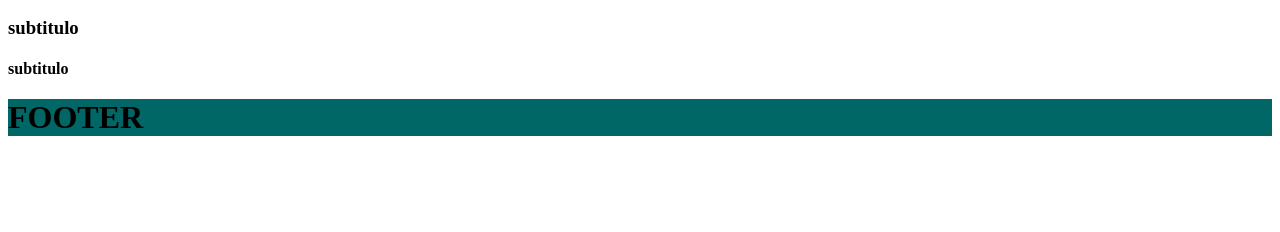
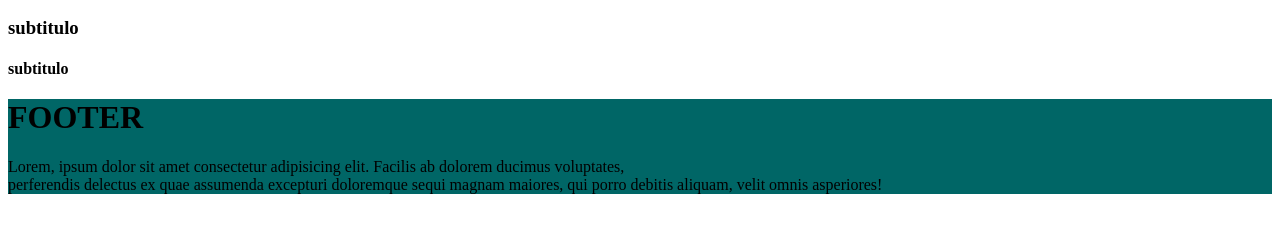
Before and after one commit to AgustinSanchez29/example, a plain HTML site: page index.html in a window 1280 px wide. Shown: the part 210-442 px from the top of the page. Drawn offline with Linux system fonts and the light colour scheme.

Commit message:
se agrego parrafo al footer

```diff
--- a/index.html
+++ b/index.html
@@ -30,6 +30,9 @@
     <h4>subtitulo</h4>
 <footer>
     <h1>FOOTER</h1>
+    <p>Lorem, ipsum dolor sit amet consectetur adipisicing elit. Facilis ab dolorem ducimus voluptates, <br>
+        perferendis delectus ex quae assumenda excepturi doloremque sequi magnam maiores, qui porro debitis aliquam,
+        velit omnis asperiores!</p>
 </footer>
 </body>
 </html>
```
